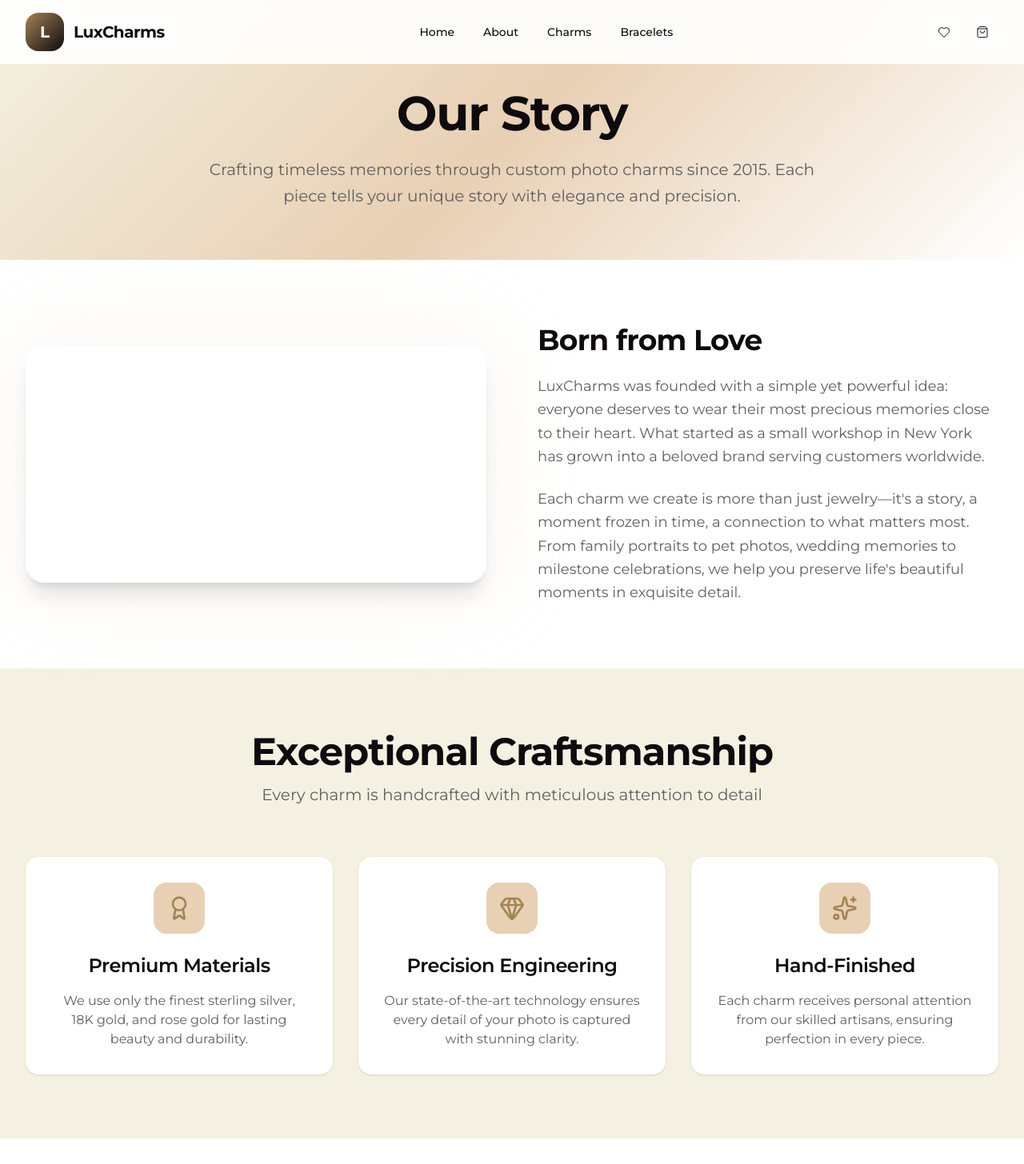
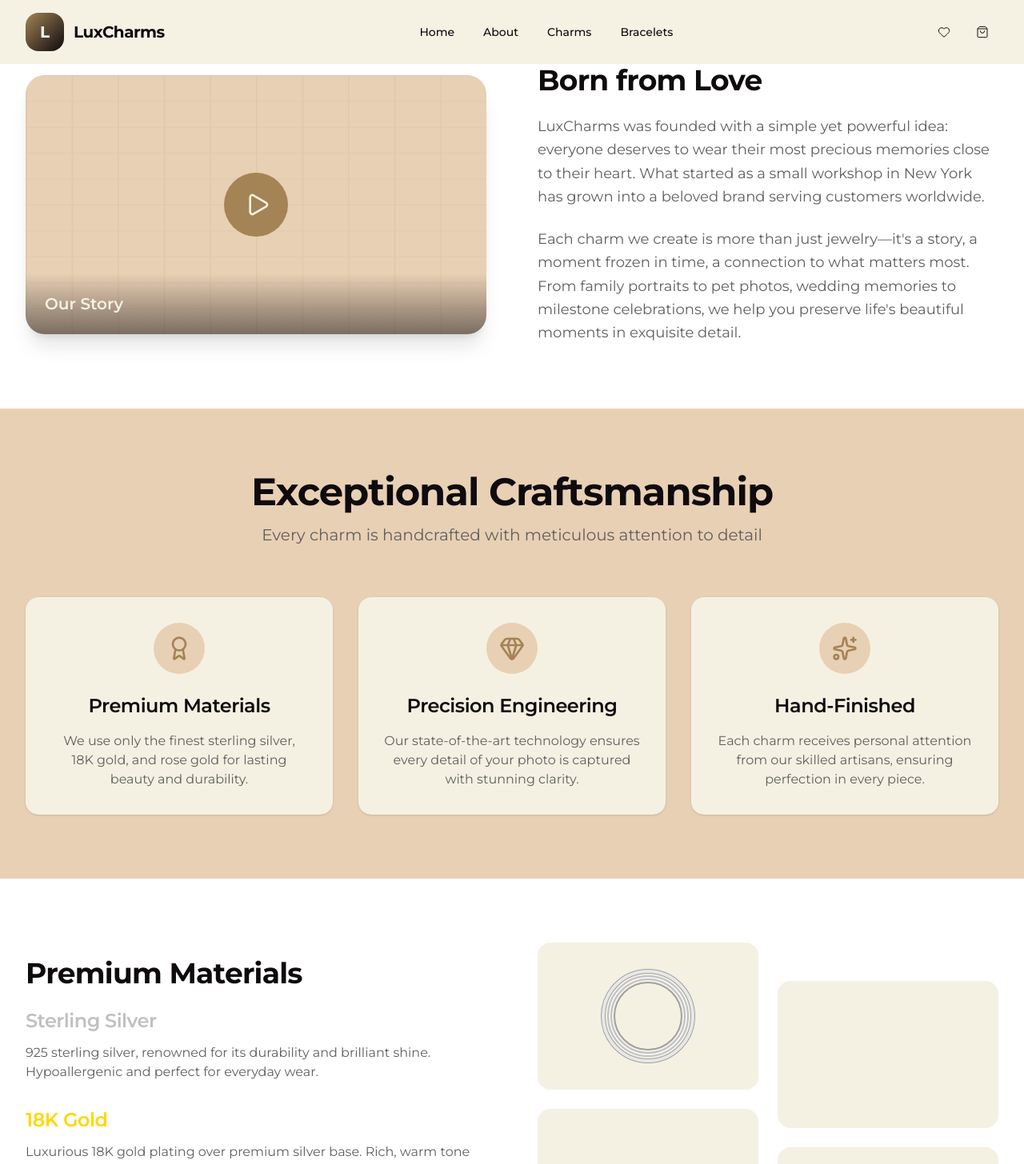
Before and after one commit to Qusaialali13/eshop2, a Next.js app: page /about in a window 1280 px wide. Shown: the top 1456 px of the page at 80% size. Built offline with nearby package versions, Linux system fonts and the light colour scheme.

Commit message:
cd4c7488-dcda-4145-865c-4e6f0c70d60f

```diff
--- a/src/app/about/page.tsx
+++ b/src/app/about/page.tsx
@@ -6,6 +6,7 @@ import { ChevronDown, ChevronUp } from 'lucide-react';
 import Navbar from '@/components/Navbar';
 import MobileNavbar from '@/components/MobileNavbar';
 import Footer from '@/components/Footer';
+import VideoComponent from '@/components/VideoComponent';
 import ShapeSVG from '@/components/ShapeSVG';
 import { Gem, Award, Heart, Users, Sparkles, Upload, Wand2, Hammer, Package, ChevronRight } from 'lucide-react';
 
@@ -43,25 +44,6 @@ export default function About() {
     <div className="min-h-screen flex flex-col bg-white">
       <Navbar />
 
-      {/* Hero */}
-      <section className="relative pt-28 pb-16" style={{ background: 'linear-gradient(135deg, #f4f1e2 0%, #e8d0b4 50%, #FFFFFF 100%)' }}>
-        <div className="max-w-7xl mx-auto px-4 sm:px-6 lg:px-8">
-          <motion.div
-            initial={{ opacity: 0, y: 20 }}
-            animate={{ opacity: 1, y: 0 }}
-            transition={{ duration: 0.8 }}
-            className="text-center max-w-3xl mx-auto"
-          >
-            <h1 className="font-serif text-5xl md:text-6xl font-bold mb-6" style={{ color: '#0e0a0e' }}>
-              Our Story
-            </h1>
-            <p className="text-xl leading-relaxed" style={{ color: '#5f5f5f' }}>
-              Crafting timeless memories through custom photo charms since 2015. Each piece tells your unique story with elegance and precision.
-            </p>
-          </motion.div>
-        </div>
-      </section>
-
       {/* Brand Story */}
       <section className="py-20" style={{ backgroundColor: '#FFFFFF' }}>
         <div className="max-w-7xl mx-auto px-4 sm:px-6 lg:px-8">
@@ -72,19 +54,7 @@ export default function About() {
               viewport={{ once: true }}
               transition={{ duration: 0.8 }}
             >
-              <div className="relative">
-                <div className="absolute inset-0 rounded-3xl blur-3xl opacity-20" style={{ backgroundColor: '#e8d0b4' }} />
-                <div className="relative rounded-3xl p-12 shadow-xl" style={{ backgroundColor: '#FFFFFF' }}>
-                  <div className="flex items-center justify-center">
-                    <motion.div
-                      animate={{ rotate: 360 }}
-                      transition={{ duration: 20, repeat: Infinity, ease: 'linear' }}
-                    >
-                      <ShapeSVG shape="heart" material="gold" size={200} />
-                    </motion.div>
-                  </div>
-                </div>
-              </div>
+              <VideoComponent title="Our Story" />
             </motion.div>
 
             <motion.div
@@ -109,7 +79,7 @@ export default function About() {
       </section>
 
       {/* Craftsmanship */}
-      <section className="py-20" style={{ backgroundColor: '#f4f1e2' }}>
+      <section className="py-20" style={{ backgroundColor: '#e8d0b4' }}>
         <div className="max-w-7xl mx-auto px-4 sm:px-6 lg:px-8">
           <motion.div
             initial={{ opacity: 0, y: 20 }}
@@ -150,9 +120,9 @@ export default function About() {
                 viewport={{ once: true }}
                 transition={{ delay: index * 0.1 }}
                 className="rounded-2xl p-8 text-center shadow-sm hover:shadow-lg transition-shadow duration-300"
-                style={{ backgroundColor: '#FFFFFF' }}
+                style={{ backgroundColor: '#f4f1e2' }}
               >
-                <div className="w-16 h-16 mx-auto mb-6 rounded-2xl flex items-center justify-center" style={{ backgroundColor: '#e8d0b4' }}>
+                <div className="w-16 h-16 mx-auto mb-6 rounded-full flex items-center justify-center" style={{ backgroundColor: '#e8d0b4' }}>
                   <item.icon className="w-8 h-8" style={{ color: '#a48355' }} />
                 </div>
                 <h3 className="font-serif text-2xl font-semibold mb-4" style={{ color: '#0e0a0e' }}>
@@ -262,9 +232,9 @@ export default function About() {
                   className="relative text-center"
                 >
                   {/* Circle with icon */}
-                  <div className="relative mx-auto w-16 h-16 mb-4">
+                  <div className="relative mx-auto w-20 h-20 mb-4">
                     <div className="absolute inset-0 rounded-full flex items-center justify-center" style={{ backgroundColor: '#a48355' }}>
-                      <item.icon className="w-8 h-8" style={{ color: '#FFFFFF' }} strokeWidth={1.5} />
+                      <item.icon className="w-10 h-10" style={{ color: '#f4f1e2' }} strokeWidth={1.5} />
                     </div>
                     {/* Step number badge */}
                     <div className="absolute -top-1 -right-1 w-6 h-6 rounded-full flex items-center justify-center text-xs font-bold" style={{ backgroundColor: '#e8d0b4', color: '#0e0a0e' }}>
@@ -273,12 +243,12 @@ export default function About() {
                   </div>
 
                   {/* Title */}
-                  <h3 className="font-serif text-xl font-semibold mb-2" style={{ color: '#e8d0b4' }}>
+                  <h3 className="font-serif text-xl font-semibold mb-2" style={{ color: '#f4f1e2' }}>
                     {item.title}
                   </h3>
 
                   {/* Description */}
-                  <p style={{ color: '#5f5f5f', fontSize: '0.875rem', lineHeight: '1.5' }}>
+                  <p style={{ color: '#e8d0b4', fontSize: '0.875rem', lineHeight: '1.5' }}>
                     {item.desc}
                   </p>
                 </motion.div>
@@ -311,7 +281,7 @@ export default function About() {
                 viewport={{ once: true }}
                 transition={{ delay: index * 0.1 }}
                 className="rounded-2xl overflow-hidden shadow-sm hover:shadow-md transition-shadow duration-300"
-                style={{ backgroundColor: '#f4f1e2' }}
+                style={{ backgroundColor: '#e8d0b4' }}
               >
                 <button
                   onClick={() => toggleFaq(index)}
--- a/src/app/bracelets/page.tsx
+++ b/src/app/bracelets/page.tsx
@@ -92,10 +92,10 @@ export default function Bracelets() {
             transition={{ duration: 0.8 }}
             className="text-center max-w-3xl mx-auto"
           >
-            <h1 className="font-serif text-5xl md:text-6xl font-bold mb-6" style={{ color: '#f4f1e2' }}>
+            <h1 className="font-serif text-5xl md:text-6xl font-bold mb-6" style={{ color: '#0e0a0e' }}>
               Bracelet Collection
             </h1>
-            <p className="text-xl leading-relaxed" style={{ color: '#5f5f5f' }}>
+            <p className="text-xl leading-relaxed" style={{ color: '#e8d0b4' }}>
               Discover our exquisite collection of bracelets. Each piece is crafted with premium materials for timeless elegance and everyday luxury.
             </p>
           </motion.div>
--- a/src/app/charms/page.tsx
+++ b/src/app/charms/page.tsx
@@ -57,14 +57,14 @@ export default function Charms() {
       </section>
 
       {/* CTA Section - Redesigned */}
-      <section className="py-20" style={{ backgroundColor: '#f4f1e2' }}>
+      <section className="py-20" style={{ backgroundColor: '#e8d0b4' }}>
         <div className="max-w-4xl mx-auto px-4 sm:px-6 lg:px-8">
           <motion.div
             initial={{ opacity: 0, y: 20 }}
             whileInView={{ opacity: 1, y: 0 }}
             viewport={{ once: true }}
             className="rounded-3xl p-12 shadow-lg"
-            style={{ backgroundColor: '#e8d0b4' }}
+            style={{ backgroundColor: '#f4f1e2' }}
           >
             <h2 className="font-serif text-3xl md:text-4xl font-bold mb-4 text-center" style={{ color: '#0e0a0e' }}>
               Need Help Choosing?
--- a/src/components/Footer.tsx
+++ b/src/components/Footer.tsx
@@ -8,7 +8,7 @@ const Footer = () => {
   const currentYear = new Date().getFullYear();
 
   return (
-    <footer className="mt-auto" style={{ backgroundColor: '#0e0a0e' }}>
+    <footer className="mt-auto" style={{ backgroundColor: '#f4f1e2' }}>
       <div className="max-w-7xl mx-auto px-4 sm:px-6 lg:px-8 py-16">
         <div className="grid grid-cols-1 md:grid-cols-2 lg:grid-cols-4 gap-12">
           {/* Brand */}
--- a/src/components/Navbar.tsx
+++ b/src/components/Navbar.tsx
@@ -33,7 +33,7 @@ const Navbar = () => {
       initial={{ y: -100 }}
       animate={{ y: 0 }}
       className={`fixed top-0 left-0 right-0 z-50 transition-all duration-500 ${
-        scrolled ? 'bg-white/95 backdrop-blur-xl shadow-lg' : 'bg-white/90 backdrop-blur-md'
+        scrolled ? 'bg-[#f4f1e2]/95 backdrop-blur-xl shadow-lg' : 'bg-[#f4f1e2]/90 backdrop-blur-md'
       }`}
     >
       <div className="max-w-7xl mx-auto px-4 sm:px-6 lg:px-8">
@@ -137,7 +137,7 @@ const Navbar = () => {
             animate={{ opacity: 1, height: 'auto' }}
             exit={{ opacity: 0, height: 0 }}
             transition={{ duration: 0.3 }}
-            className="md:hidden bg-white/95 backdrop-blur-xl border-t shadow-lg"
+            className="md:hidden bg-[#f4f1e2]/95 backdrop-blur-xl border-t shadow-lg"
             style={{ borderColor: '#e8d0b4' }}
           >
             <div className="px-4 py-6 space-y-2">
--- /dev/null
+++ b/src/components/VideoComponent.tsx
@@ -0,0 +1,60 @@
+'use client';
+
+import { motion } from 'framer-motion';
+import { Play } from 'lucide-react';
+
+interface VideoProps {
+  title?: string;
+  className?: string;
+}
+
+const VideoComponent: React.FC<VideoProps> = ({ title = 'Our Story', className = '' }) => {
+  return (
+    <motion.div
+      initial={{ opacity: 0, scale: 0.9 }}
+      whileInView={{ opacity: 1, scale: 1 }}
+      viewport={{ once: true }}
+      transition={{ duration: 0.8 }}
+      className={`relative rounded-3xl overflow-hidden shadow-xl ${className}`}
+      style={{ backgroundColor: '#e8d0b4' }}
+    >
+      {/* Video Placeholder */}
+      <div className="aspect-video w-full flex items-center justify-center relative">
+        {/* Background Pattern */}
+        <div className="absolute inset-0 opacity-10">
+          <svg
+            className="w-full h-full"
+            viewBox="0 0 100 100"
+            preserveAspectRatio="none"
+          >
+            <defs>
+              <pattern id="grid" width="10" height="10" patternUnits="userSpaceOnUse">
+                <path d="M 10 0 L 0 0 0 10" fill="none" stroke="#a48355" strokeWidth="0.5"/>
+              </pattern>
+            </defs>
+            <rect width="100" height="100" fill="url(#grid)" />
+          </svg>
+        </div>
+
+        {/* Play Button */}
+        <motion.button
+          whileHover={{ scale: 1.1 }}
+          whileTap={{ scale: 0.95 }}
+          className="relative z-10 w-20 h-20 rounded-full flex items-center justify-center transition-all duration-300"
+          style={{ backgroundColor: '#a48355' }}
+        >
+          <Play className="w-8 h-8 ml-1" style={{ color: '#f4f1e2' }} />
+        </motion.button>
+
+        {/* Title Overlay */}
+        <div className="absolute bottom-0 left-0 right-0 p-6 bg-gradient-to-t from-black/50 to-transparent">
+          <p className="font-serif text-xl font-semibold" style={{ color: '#f4f1e2' }}>
+            {title}
+          </p>
+        </div>
+      </div>
+    </motion.div>
+  );
+};
+
+export default VideoComponent;
```
Also changed, not shown: src/app/page.tsx (+16 -16 lines).
